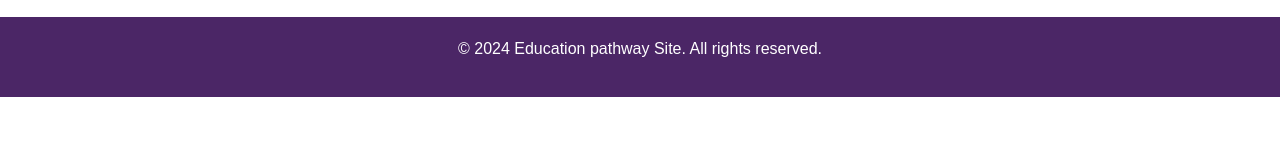
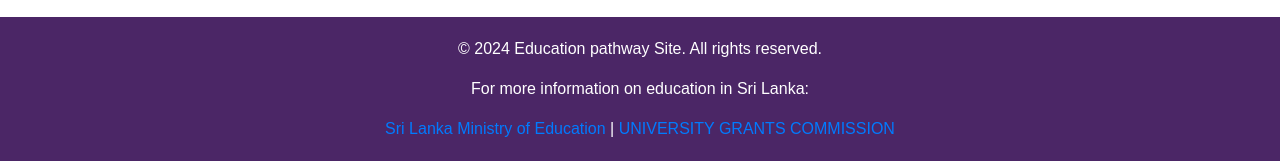
Before and after one commit to Shopanaganth/Webb, a plain HTML site: page index.html in a window 1280 px wide. Shown: the part 816-977 px from the top of the page. Before the commit the page ends 913 px from the top, so only its background shows below. Drawn offline with nearby package versions, Linux system fonts and the light colour scheme.

Commit message:
new change

```diff
--- a/index.html
+++ b/index.html
@@ -307,6 +307,13 @@
     <!-- Footer Section -->
     <footer>
         <p>&copy; 2024 Education pathway Site. All rights reserved.</p>
+        <p>For more information on education in Sri Lanka:</p>
+      <a href="http://www.moe.gov.lk" target="_blank">Sri Lanka Ministry of Education</a> |
+      <a href="https://www.ugc.ac.lk/" target="_blank">UNIVERSITY GRANTS COMMISSION</a>
+      <br>
+
+      <a href="#" class="fa fa-facebook"></a>
+      <a href="https://youtube.com/@educationpathwaya?si=nK1EJaBDXpSchIXS" class="fa fa-youtube"></a>
     </footer>
 
     <!-- JavaScript for Image Slideshow -->
@@ -322,5 +329,6 @@
         setInterval(slideBanner, 5000);
     </script>
 
+
 </body>
 </html>
```
